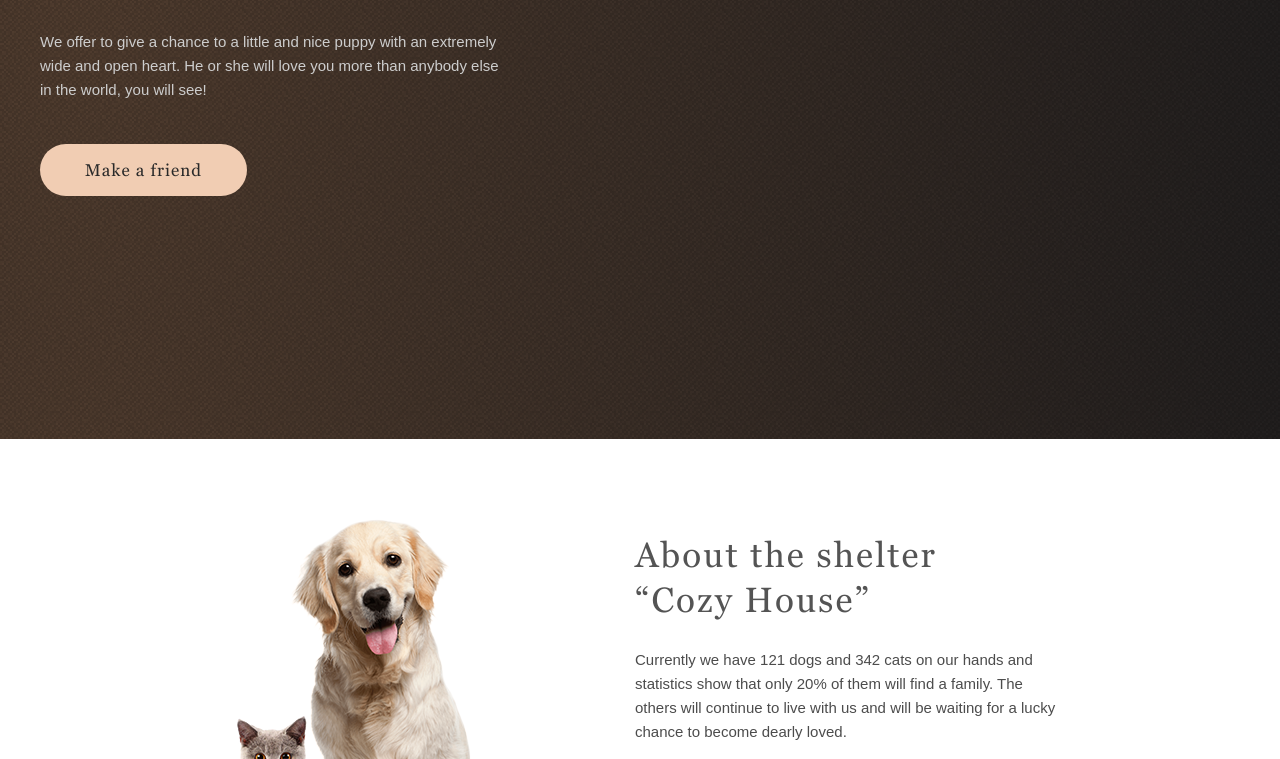
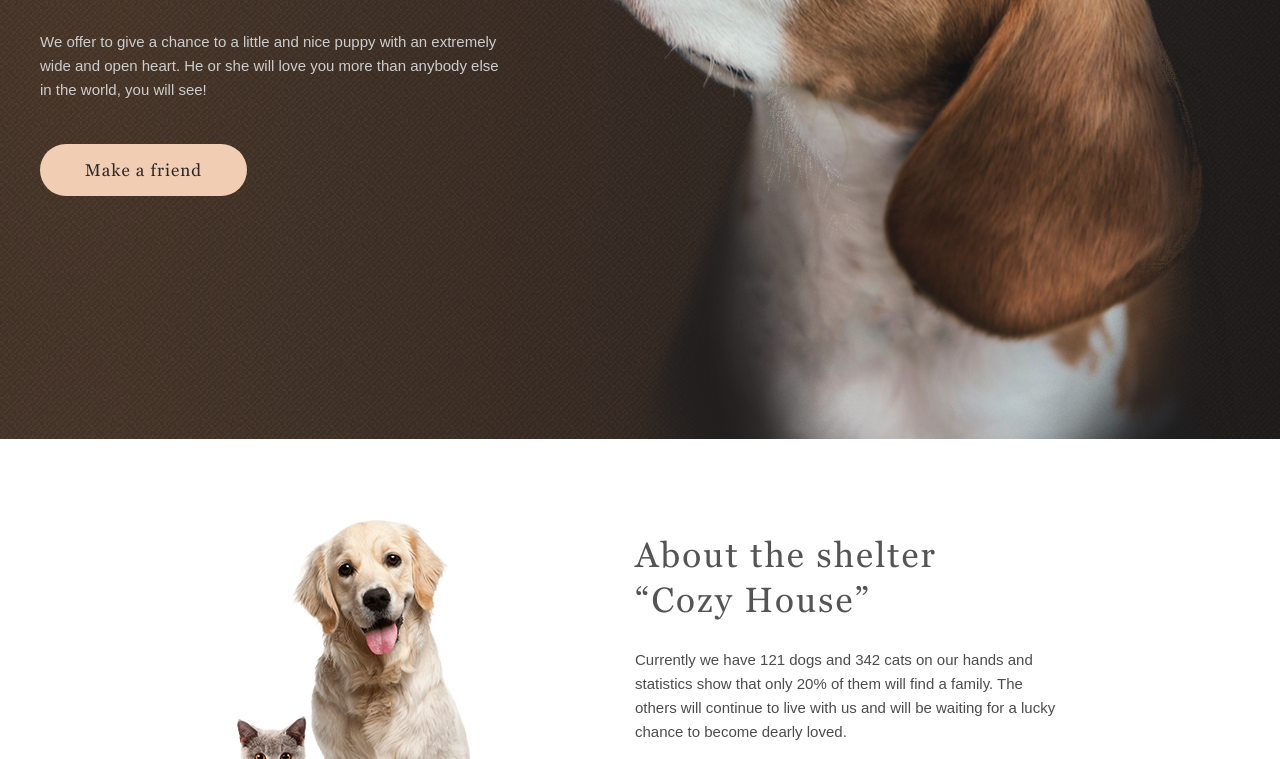
Before and after one commit to serjml/virtual-keyboard, a plain HTML site: page shelter/pages/main/index.html in a window 1280 px wide. Shown: the part 469-1228 px from the top of the page. Drawn offline with Linux system fonts and the light colour scheme; a web font is replaced by a local one.

Commit message:
fix: fix folders url

```diff
--- a/shelter/pages/main/index.html
+++ b/shelter/pages/main/index.html
@@ -47,7 +47,7 @@
               <button class="start-btn btn">Make a friend</button>
             </form>
           </div>
-          <div><img src="./assets/img/start-puppy.png" alt="puppy"></div>
+          <div><img src="../../assets/img/start-puppy.png" alt="puppy"></div>
         </div>
       </div>
     </section>
```
